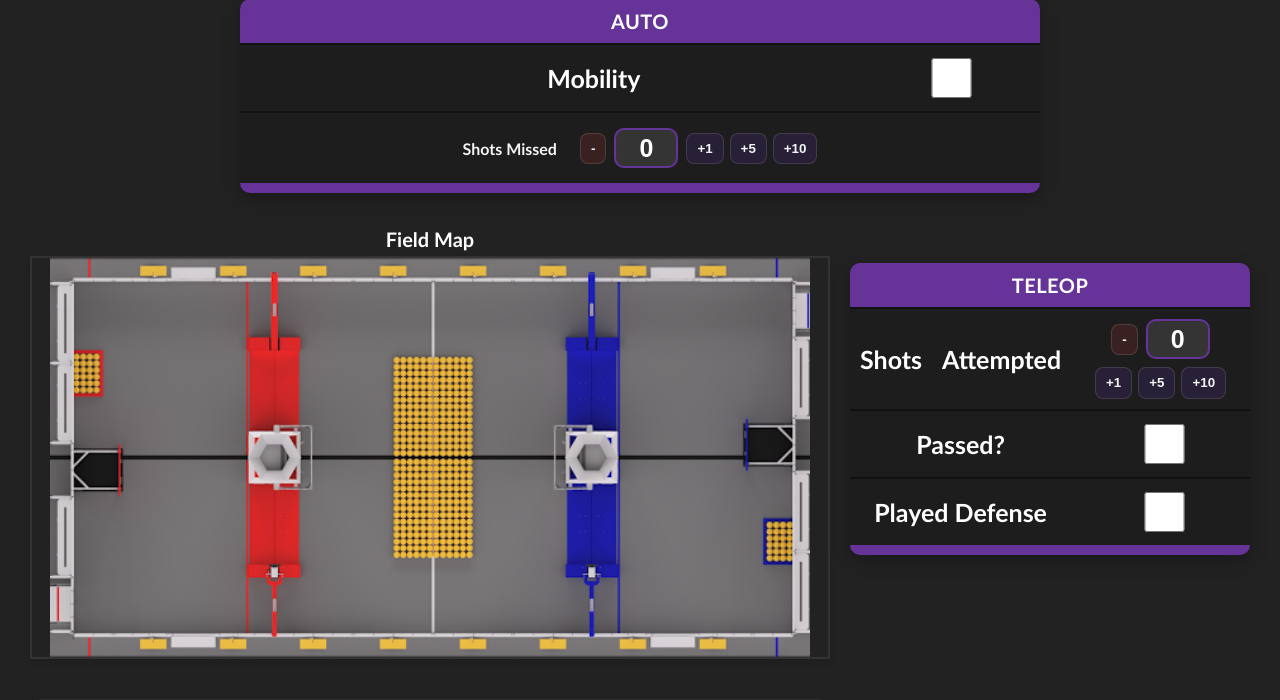
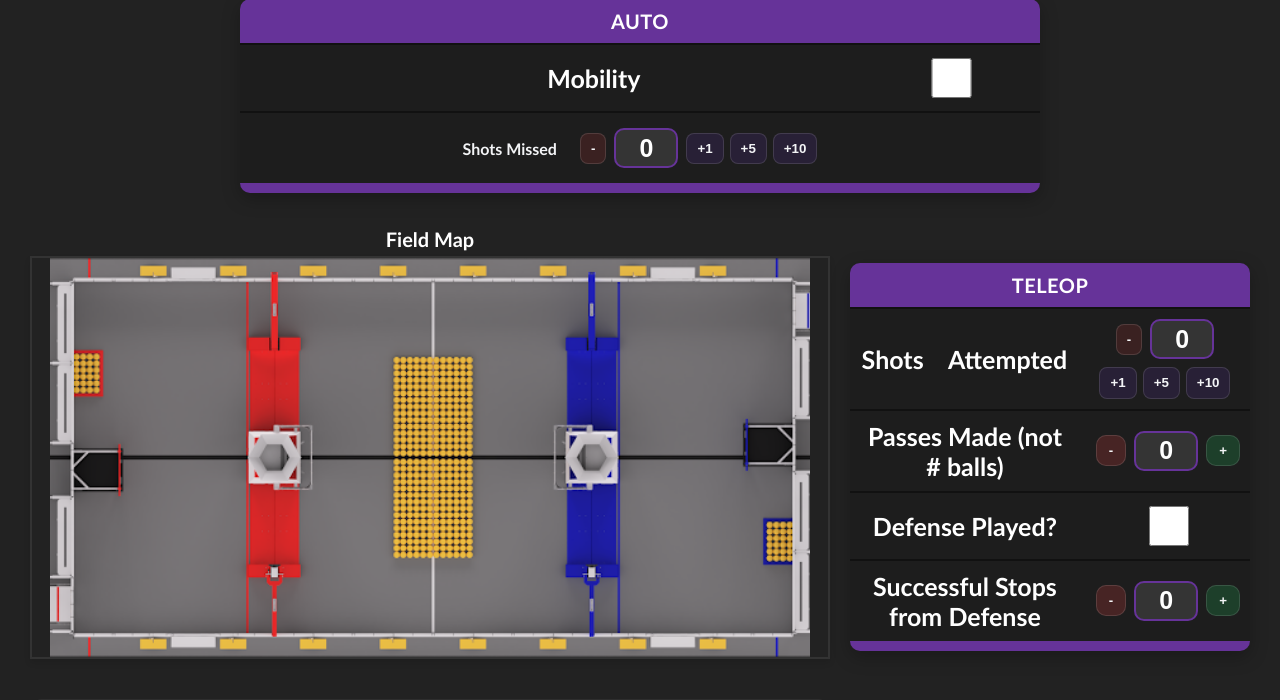
Before and after one commit to lasarobotics/PurpleScout, a Flask app: page /scout.html in a window 1280 px wide. Shown: the part 647-1347 px from the top of the page. Run offline with Flask 3, Linux system fonts and the light colour scheme; some libraries are stand-ins or nearby versions.

Commit message:
Updated defense and passing metric

```diff
--- a/templates/forms/RebuiltForm.html
+++ b/templates/forms/RebuiltForm.html
@@ -116,14 +116,33 @@
                     </tr>
 
                     <tr id="passTr">
-                        <th colspan="2">Passed?</th>
-                        <td>{{ form.teleopPassed(class="inp check") }}</td>
+                        <th colspan="2">Passes Made (not # balls)</th>
+                        <td>
+                            <div class="miniStepper" data-target="fouls">
+                                <button type="button" class="miniStepBtn miniStepBtn--neg" data-delta="-1">-</button>
+                                {{ form.fouls(class="inp miniStepInput", inputmode="numeric", pattern="[0-9]*") }}
+                                <button type="button" class="miniStepBtn miniStepBtn--pos" data-delta="1">+</button>
+                            </div>
+                        </td>
                     </tr>
 
                     <tr id="defenseTr">
-                        <th colspan="2">Played Defense</th>
+                        <th colspan="2">Defense Played?</th>
                         <td>{{ form.teleopDefense(class="inp check") }}</td>
                     </tr>
+
+                    <tr id="stopsTr">
+                        <th colspan="2">Successful Stops from Defense</th>
+                        <td>
+                            <div class="miniStepper" data-target="fouls">
+                                <button type="button" class="miniStepBtn miniStepBtn--neg" data-delta="-1">-</button>
+                                {{ form.fouls(class="inp miniStepInput", inputmode="numeric", pattern="[0-9]*") }}
+                                <button type="button" class="miniStepBtn miniStepBtn--pos" data-delta="1">+</button>
+                            </div>
+                        </td>
+                    </tr>
+
+
                 </tbody>
             </table>
         </div>
--- a/templates/home.html
+++ b/templates/home.html
@@ -22,7 +22,7 @@
 </div>
 <div class="txt">
     <bold><p style = "font-weight:bolder; font-family:sans-serif" id="purpleScout">
-        Purple Scout - {{ name }}
+        ℙ𝕦𝕣𝕡𝕝𝕖𝕊𝕔𝕠𝕦𝕥 - {{ name }}
     </p></bold>
 </div>
 
```
